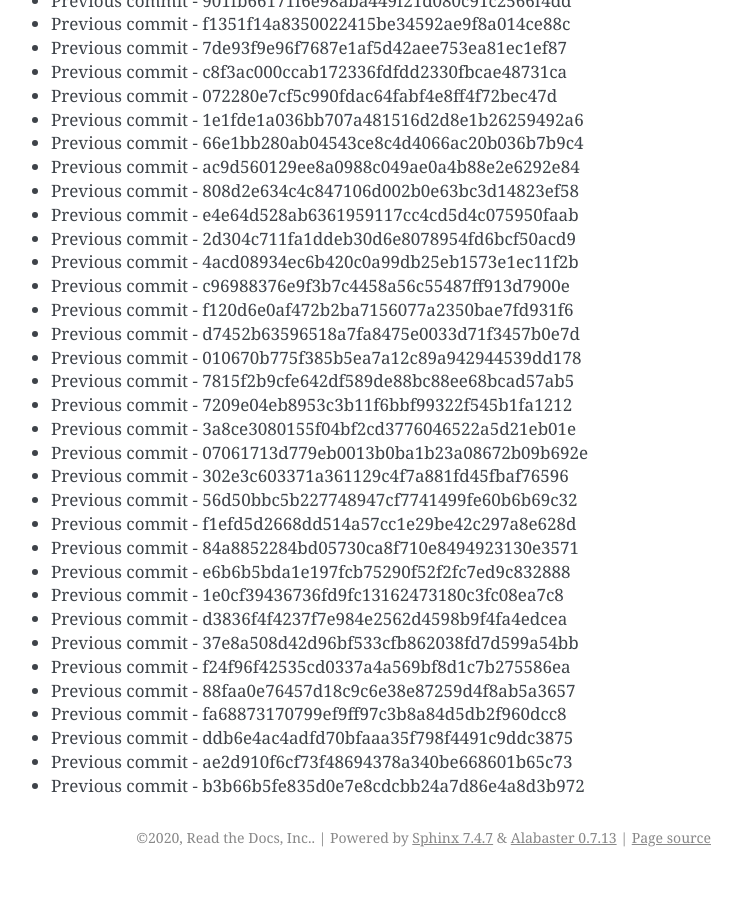
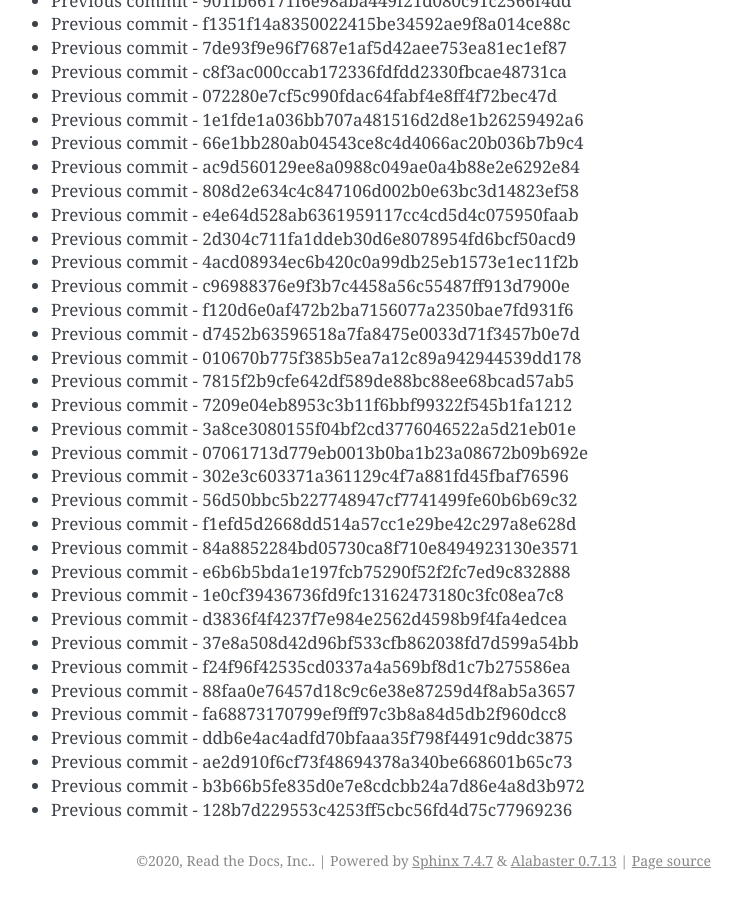
Before and after one commit to readthedocs/rtd-git-stresstest, a Sphinx documentation site: the page built from docs/updates.rst, in a window 1280 px wide and 900 px high, scrolled down 38611 px. Shown: the whole window, without its empty margins (399-1141 px from the left). Built offline with Sphinx 7.4.7, drawn with Linux system fonts in a browser that asks for light colours; before the commit the page ends 39488 px from its top, so only the background shows below that.

Commit message:
Generating commit from previous: 128b7d229553c4253ff5cbc56fd4d75c77969236

```diff
--- a/docs/updates.rst
+++ b/docs/updates.rst
@@ -1654,3 +1654,4 @@ It can be tested for any performance characteristics.
 * Previous commit - ddb6e4ac4adfd70bfaaa35f798f4491c9ddc3875
 * Previous commit - ae2d910f6cf73f48694378a340be668601b65c73
 * Previous commit - b3b66b5fe835d0e7e8cdcbb24a7d86e4a8d3b972
+* Previous commit - 128b7d229553c4253ff5cbc56fd4d75c77969236
```
